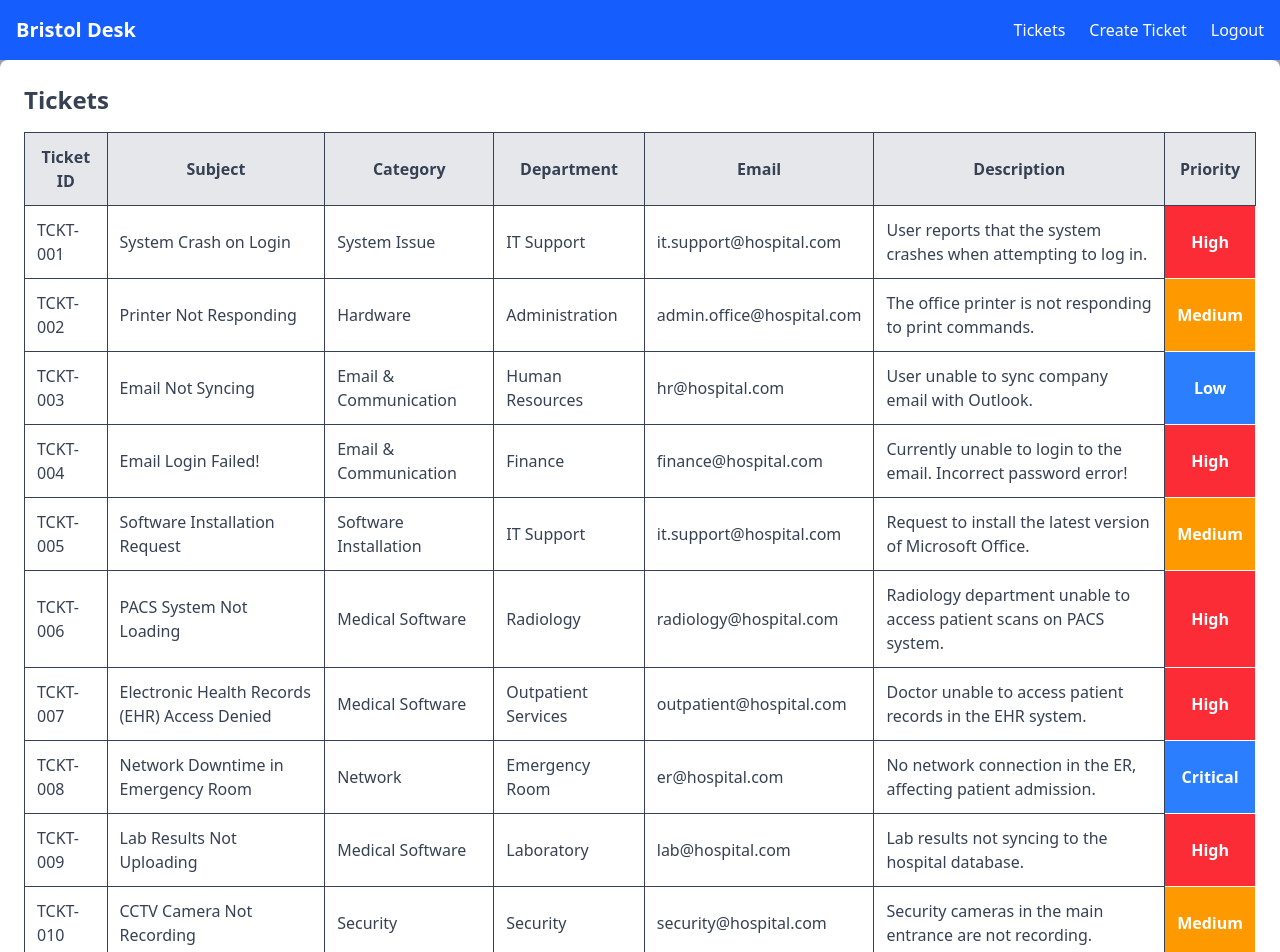
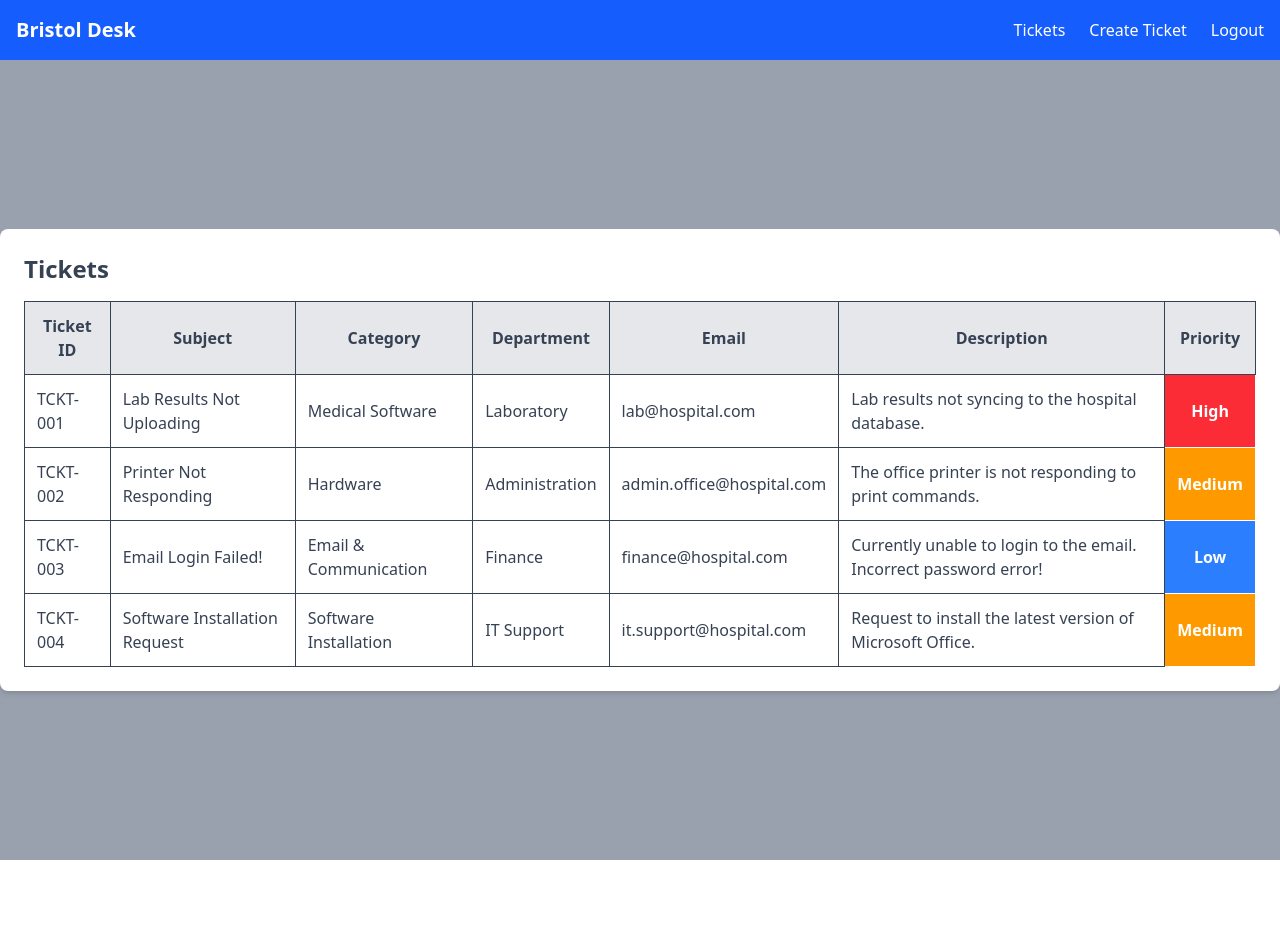
Before and after one commit to Janeirungu01/Helpdesk-Ticketing-System, a React (Vite) app: page /tickets in a window 1280 px wide. Shown: the top 952 px of the page. After the commit the page ends 860 px from the top, so only its background shows below. Built offline with nearby package versions, Linux system fonts and the light colour scheme.

Commit message:
added dashboard layout component

```diff
--- a/src/App.jsx
+++ b/src/App.jsx
@@ -1,23 +1,23 @@
 import React from "react";
-import toast, { Toaster } from "react-hot-toast";
+import { Toaster } from "react-hot-toast";
 import { BrowserRouter as Router, Routes, Route } from "react-router-dom";
 import { useState } from "react";
 import Login from "./components/Login";
 import Tickets from "./components/Tickets";
 import Layout from "./components/Layout";
 import UserLayout from "./components/User/UserLayout";
+import TicketForm from "./components/User/TicketForm";
 
 function App() {
   const dummyTickets = [
     {
       ticketId: "TCKT-001",
-      subject: "System Crash on Login",
-      description:
-        "User reports that the system crashes when attempting to log in.",
+      subject: "Lab Results Not Uploading",
+      description: "Lab results not syncing to the hospital database.",
       priority: "High",
-      category: "System Issue",
-      department: "IT Support",
-      email: "it.support@hospital.com",
+      category: "Medical Software",
+      department: "Laboratory",
+      email: "lab@hospital.com",
     },
     {
       ticketId: "TCKT-002",
@@ -30,25 +30,16 @@ function App() {
     },
     {
       ticketId: "TCKT-003",
-      subject: "Email Not Syncing",
-      description: "User unable to sync company email with Outlook.",
-      priority: "Low",
-      category: "Email & Communication",
-      department: "Human Resources",
-      email: "hr@hospital.com",
-    },
-    {
-      ticketId: "TCKT-004",
       subject: "Email Login Failed!",
       description:
         "Currently unable to login to the email. Incorrect password error!",
-      priority: "High",
+      priority: "Low",
       category: "Email & Communication",
       department: "Finance",
       email: "finance@hospital.com",
     },
     {
-      ticketId: "TCKT-005",
+      ticketId: "TCKT-004",
       subject: "Software Installation Request",
       description: "Request to install the latest version of Microsoft Office.",
       priority: "Medium",
@@ -56,58 +47,11 @@ function App() {
       department: "IT Support",
       email: "it.support@hospital.com",
     },
-    {
-      ticketId: "TCKT-006",
-      subject: "PACS System Not Loading",
-      description:
-        "Radiology department unable to access patient scans on PACS system.",
-      priority: "High",
-      category: "Medical Software",
-      department: "Radiology",
-      email: "radiology@hospital.com",
-    },
-    {
-      ticketId: "TCKT-007",
-      subject: "Electronic Health Records (EHR) Access Denied",
-      description: "Doctor unable to access patient records in the EHR system.",
-      priority: "High",
-      category: "Medical Software",
-      department: "Outpatient Services",
-      email: "outpatient@hospital.com",
-    },
-    {
-      ticketId: "TCKT-008",
-      subject: "Network Downtime in Emergency Room",
-      description:
-        "No network connection in the ER, affecting patient admission.",
-      priority: "Critical",
-      category: "Network",
-      department: "Emergency Room",
-      email: "er@hospital.com",
-    },
-    {
-      ticketId: "TCKT-009",
-      subject: "Lab Results Not Uploading",
-      description: "Lab results not syncing to the hospital database.",
-      priority: "High",
-      category: "Medical Software",
-      department: "Laboratory",
-      email: "lab@hospital.com",
-    },
-    {
-      ticketId: "TCKT-010",
-      subject: "CCTV Camera Not Recording",
-      description: "Security cameras in the main entrance are not recording.",
-      priority: "Medium",
-      category: "Security",
-      department: "Security",
-      email: "security@hospital.com",
-    },
   ];
 
   const [tickets, setTickets] = useState(dummyTickets);
   const [loggedInUser, setUser] = useState(null);
-  const [userLayout, setUserLayout] = useState();
+
 
   return (
     <Router>
@@ -121,8 +65,16 @@ function App() {
             </Layout>
           }
         />
+        <Route
+          path="/add-ticket"
+          element={
+            <Layout>
+              <TicketForm tickets={tickets} loggedInUser={loggedInUser} />
+            </Layout>
+          }
+        />
 
-        <Route
+        {/* <Route
           path="/create-ticket"
           element={
             <UserLayout
@@ -131,7 +83,19 @@ function App() {
               setTickets={setTickets}
             />
           }
-        />
+        /> */}
+
+          {/* <Route
+          path="/add-ticket"
+          element={
+            <Layout>
+              <TicketForm />
+              tickets={tickets}
+              loggedInUser={loggedInUser}
+              setTickets={setTickets}
+              </Layout>
+          }
+        /> */}
       </Routes>
       <Toaster />
     </Router>
```
